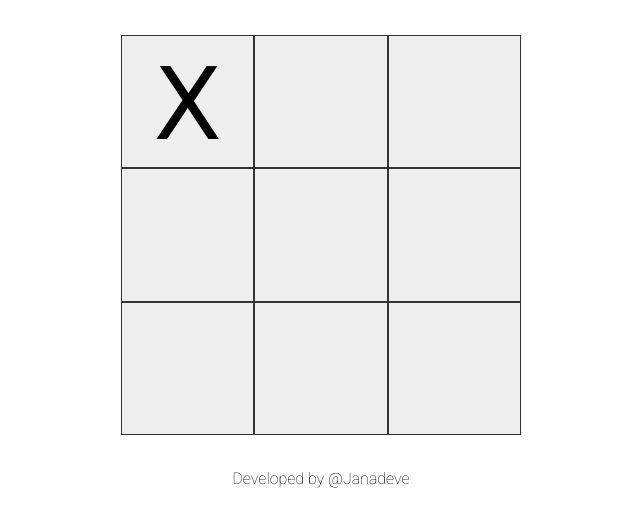
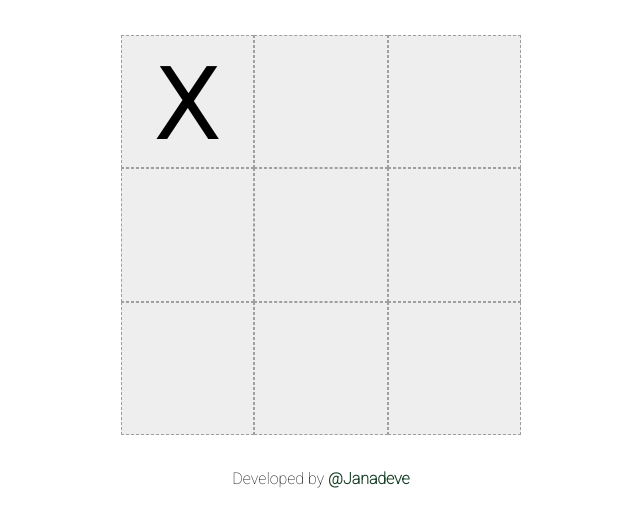
Before and after one commit to Janadeve/jogodavelha, a plain HTML site: page app.html in a window 1280 px wide. Both pictures are taken after a click on the element 514 px from the left and 163 px from the top of the page. Shown: the part 62-588 px from the top of the page, without its empty margins (327-967 px from the left). Drawn offline with nearby package versions, Linux system fonts and the light colour scheme; a web font is replaced by a local one.

Commit message:
Clean and Organize the code

```diff
--- a/app.html
+++ b/app.html
@@ -1,82 +1,13 @@
 <html>
 	<head>
 		<title>Jogo da Velha - Inicio</title>
+		<meta charset="UTF-8">
+		<!-- jQuery -->
 		<script src="https://ajax.googleapis.com/ajax/libs/jquery/3.5.1/jquery.min.js"></script>
-		<script type="text/javascript">
-			$(document).ready(function($) {
-
-				$(".field").click(function(){
-					$(this).html("<span class='marker'>X</span>");
-				});
-
-
-			});
-		</script>
-		<style>
-			@import url('https://fonts.googleapis.com/css2?family=Fuzzy+Bubbles&display=swap');
-			@import url('https://fonts.googleapis.com/css2?family=Roboto:wght@100&display=swap');
-
-			html{
-				font-family: 'Roboto', sans-serif;
-				overflow: hidden;
-			}
-
-			#header h1{
-				font-family: 'Fuzzy Bubbles', cursive;
-				text-align: center;
-			}
-
-			#container{
-				display: block;
-				top: 0;
-				bottom: 0;
-			   	position: absolute;
-			   	width: 100%;
-			}
-
-			#player{
-				display: block;
-				position: relative;
-				width: 400px;
-    			height: 400px;
-				left: calc(50% - 200px);
-				top: 16px;
-    			background-color: #EEE;
-			}
-
-			.field{
-				display: block;
-				position: relative;
-				box-sizing: border-box;
-				width: calc(100% / 3);
-				height: calc(100% / 3);
-				border: 1px solid #333;
-				float: left;
-				text-align: center;
-				font-family: 'Fuzzy Bubbles', cursive;
-
-			}
-
-			.field:hover{
-				background-color: #e4fafa;
-				cursor: pointer;
-			}
-
-			footer{
-				position: relative;
-				text-align: center;
-				margin-top: 50px;
-			}
-
-			.marker{
-				display: block;
-				position: relative;
-				top: 10px;
-				font-size: 100px;
-			}
-
-
-		</style>
+		<!-- Scripts -->
+		<script type="text/javascript" src="js/main.js"></script>
+		<!-- Styles -->
+		<link rel="stylesheet" type="text/css" href="css/main.css">
 	</head>
 	<body>
 		<div id="container">
@@ -84,36 +15,18 @@
 				<h1>Jogo da Velha</h1>
 			</div>
 			<div id="player">
-				<div class="field">
-
-				</div>
-				<div class="field">
-
-				</div>
-				<div class="field">
-
-				</div>
-				<div class="field">
-
-				</div>
-				<div class="field">
-
-				</div>
-				<div class="field">
-
-				</div>
-				<div class="field">
-
-				</div>
-				<div class="field">
-
-				</div>
-				<div class="field">
-
-				</div>
+				<div class="field" data-row="0" data-col="0"></div>
+				<div class="field" data-row="0" data-col="1"></div>
+				<div class="field" data-row="0" data-col="2"></div>
+				<div class="field" data-row="1" data-col="0"></div>
+				<div class="field" data-row="1" data-col="1"></div>
+				<div class="field" data-row="1" data-col="2"></div>
+				<div class="field" data-row="2" data-col="0"></div>
+				<div class="field" data-row="2" data-col="1"></div>
+				<div class="field" data-row="2" data-col="2"></div>
 			</div>
 			<footer>
-				<p>Developed by @Janadeve</p>
+				<p>Developed by <a href="https://github.com/Janadeve" target="_blank"><b>@Janadeve<b></a></p>
 			</footer>
 		</div>
 	</body>
--- /dev/null
+++ b/css/main.css
@@ -0,0 +1,71 @@
+@import url('https://fonts.googleapis.com/css2?family=Fuzzy+Bubbles&display=swap');
+@import url('https://fonts.googleapis.com/css2?family=Roboto:wght@100&display=swap');
+a{
+	color: #173E27;
+	font-weight: bolder;
+	text-decoration: none;
+}
+
+a:hover{
+	color: #2b7449;
+	text-decoration: underline;
+}
+
+html{
+	font-family: 'Roboto', sans-serif;
+	overflow: hidden;
+}
+
+#header h1{
+	font-family: 'Fuzzy Bubbles', cursive;
+	text-align: center;
+}
+
+#container{
+	display: block;
+	top: 0;
+	bottom: 0;
+   	position: absolute;
+   	width: 100%;
+}
+
+#player{
+	display: block;
+	position: relative;
+	width: 400px;
+	height: 400px;
+	left: calc(50% - 200px);
+	top: 16px;
+	background-color: #EEE;
+}
+
+.field{
+	display: block;
+	position: relative;
+	box-sizing: border-box;
+	width: calc(100% / 3);
+	height: calc(100% / 3);
+	border: 1px dashed #9f9f9f;
+	float: left;
+	text-align: center;
+	font-family: 'Fuzzy Bubbles', cursive;
+
+}
+
+.field:hover{
+	background-color: #e4fafa;
+	cursor: pointer;
+}
+
+.marker{
+	display: block;
+	position: relative;
+	top: 10px;
+	font-size: 100px;
+}
+
+footer{
+	position: relative;
+	text-align: center;
+	margin-top: 50px;
+}
--- /dev/null
+++ b/js/main.js
@@ -0,0 +1,57 @@
+$(document).ready(function($) {
+
+	var mtx = [["", "", ""],["", "", ""],["", "", ""]]; //Matrix of markers
+	var currentField; //Clicked Field
+
+	function getCurrentField(){
+		return currentField;
+	}
+
+	function setCurrentField(clickedElement){
+		currentField = clickedElement;
+	}
+
+	function getMtx(){
+		return mtx;
+	}
+
+	//Check horizontal sequence
+	function checkH(row, col){
+		var hasSequence = false;
+
+		if(mtx[row][0] == mtx[row][1] && mtx[row][0] == mtx[row][2]){
+			hasSequence = true;
+		}
+
+		return hasSequence;
+	}
+
+	//Bind (listener) click of fields
+	$(".field").click(function(){
+
+		//Add the X or O into the field
+		$(this).html("<span class='marker'>X</span>");
+		setCurrentField(this);
+
+		//Ensure the correct synchrony between functions (Orchestration)
+		setTimeout(function(){
+			var mtx = getMtx();
+
+			//Getting matrix's indexes of clicked field
+			var row = $(getCurrentField()).data("row");
+			var col = $(getCurrentField()).data("col")
+
+			//Fill the matrix with X or O
+			mtx[row][col] = 'X';
+
+			//Check the horizontal sequence of clicked field
+			result = checkH(row, col);
+
+			if(result == true){
+				alert("Você Ganhou!")
+			}
+		},500);
+
+	});
+
+});
```
